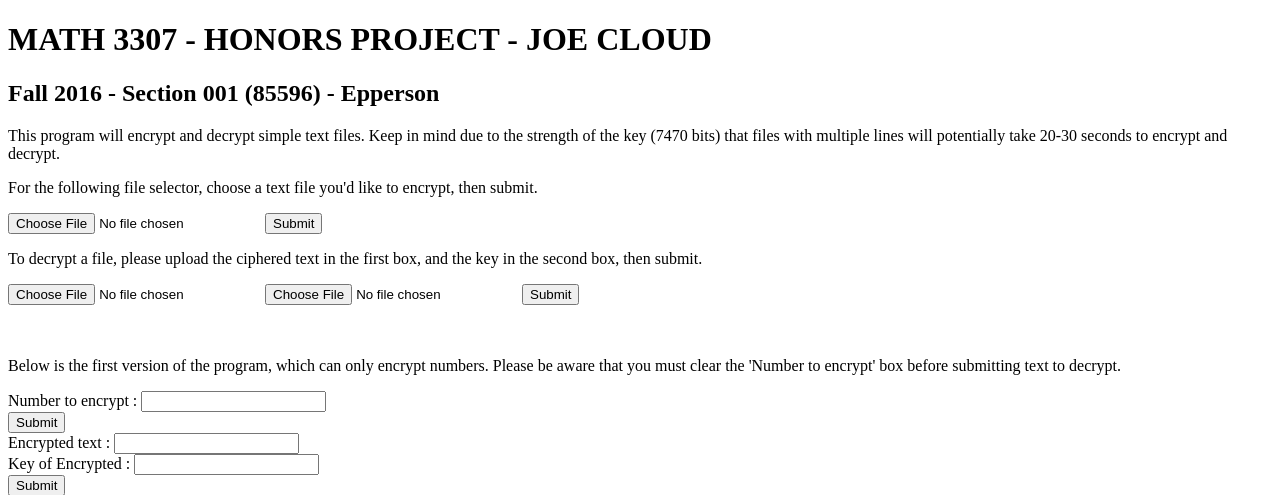
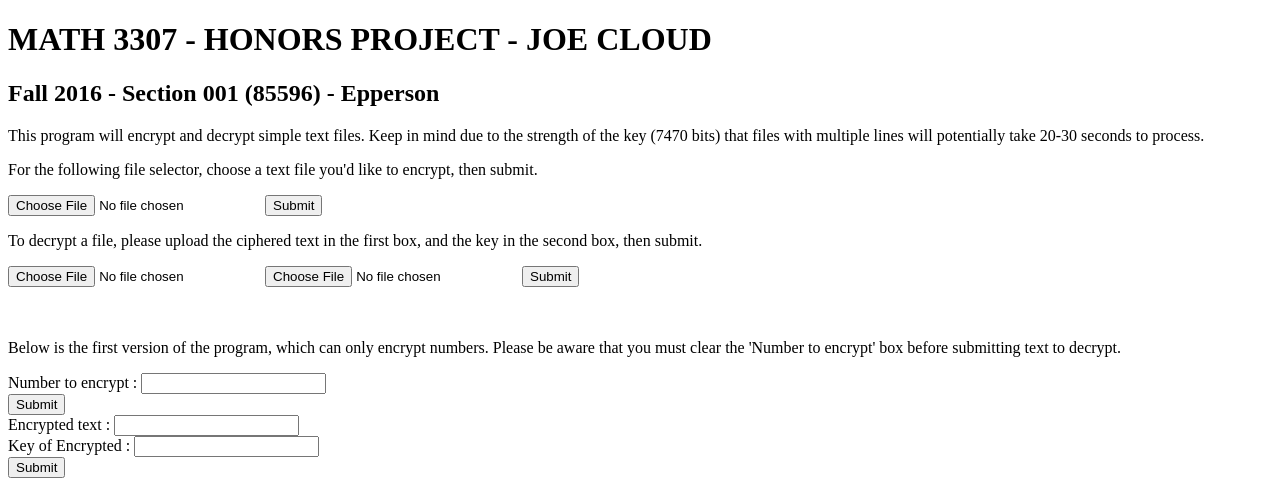
Before and after one commit to binarysaurus/Number-Theory-PKC-Project, a Flask app: page / in a window 1280 px wide. Shown: the top 495 px of the page. Run offline with Flask 2, Linux system fonts and the light colour scheme; parts of the project's set-up code (start-up, migrations or seed data) failed here and were passed over.

Commit message:
updated paper

```diff
--- a/templates/index.html
+++ b/templates/index.html
@@ -4,7 +4,7 @@
 <body>
 	<h1>MATH 3307 - HONORS PROJECT - JOE CLOUD</h1>
 	<h2>Fall 2016 - Section 001 (85596) - Epperson </h2>
-	<p> This program will encrypt and decrypt simple text files. Keep in mind due to the strength of the key (7470 bits) that files with multiple lines will potentially take 20-30 seconds to encrypt and decrypt.</p>
+	<p> This program will encrypt and decrypt simple text files. Keep in mind due to the strength of the key (7470 bits) that files with multiple lines will potentially take 20-30 seconds to process.</p>
 	<p> For the following file selector, choose a text file you'd like to encrypt, then submit.</p>
     <form action="/umessage" method="post" enctype="multipart/form-data">
         <input type="file" name="data_file" />
```
